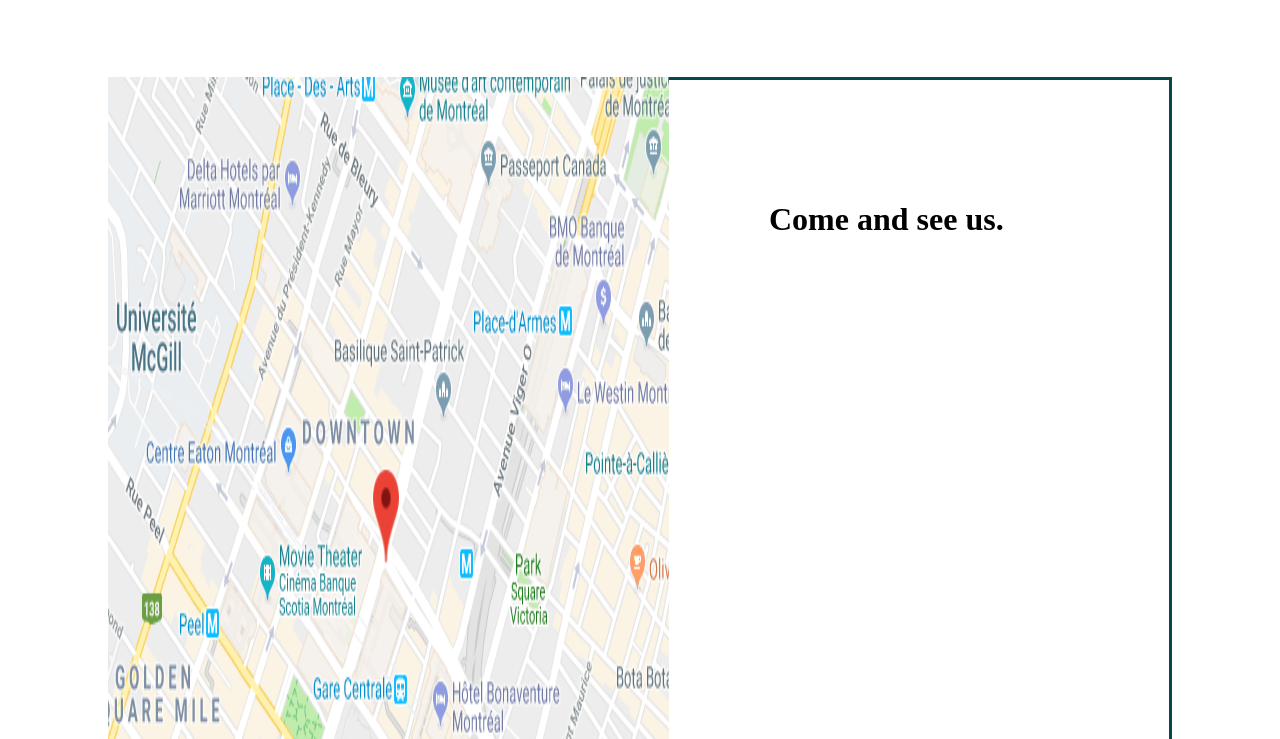
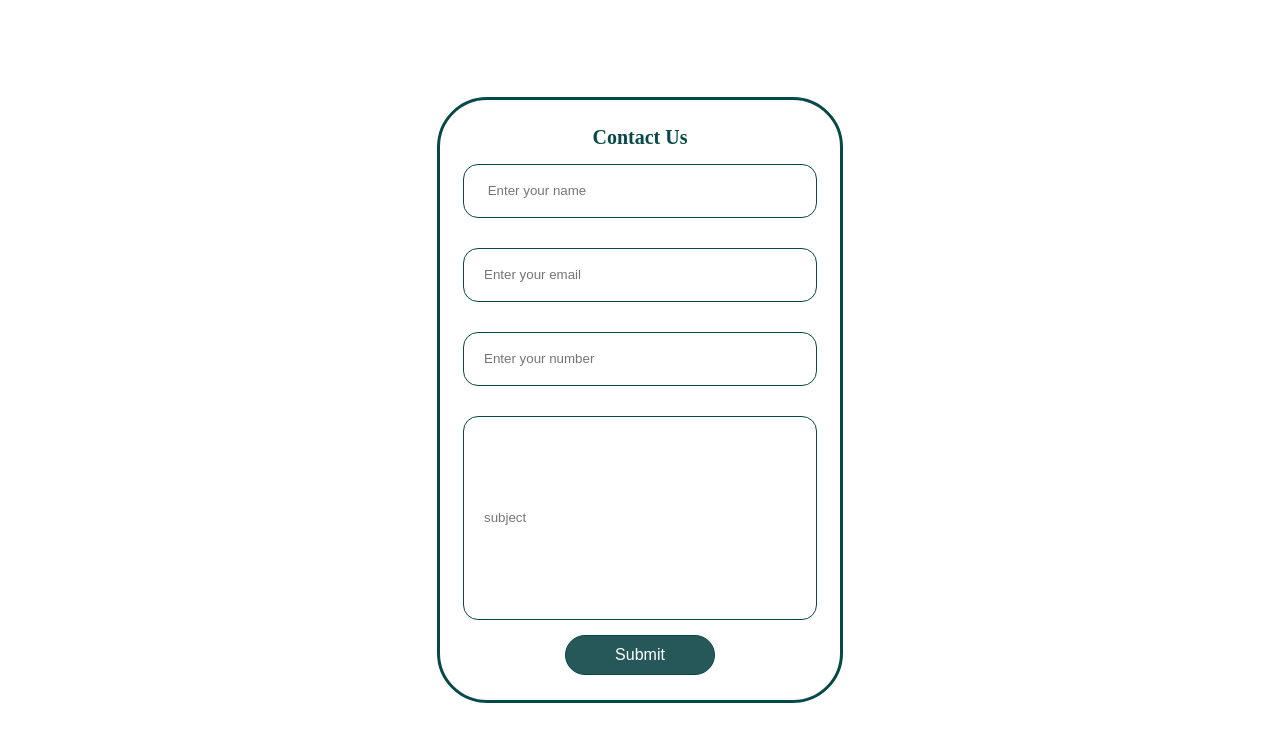
Before and after one commit to Aldrin1807/ProjektiEcommerce, a plain HTML site: page contact.html in a window 1280 px wide. Shown: the part 61-800 px from the top of the page. Drawn offline with Linux system fonts and the light colour scheme.

Commit message:
contactChange

```diff
--- a/contact.html
+++ b/contact.html
@@ -29,7 +29,7 @@
         </i>
        </div>
     </header>
-    <div id="AbUs">
+    <!-- <div id="AbUs">
         <img style="width: 1000px;" src="/images/location.webp">
         <div id="content">
         <h1>Come and see us.</h1>
@@ -39,6 +39,18 @@
         <a href="">012345678</a>
         <p>877 The Bronx, NY 14568, USA</p>
     </div>
+    </div> -->
+
+    <div class="contact">
+        <a class="con"> Contact Us</a>
+       <input type="text" placeholder=" Enter your name">
+       <input type="email" placeholder="Enter your email">
+       <input type="number" placeholder="Enter your number">
+       <input type="textarea" placeholder="subject">
+       <button class="lo" >Submit</button>
+
+
+
     </div>
     <footer>
         <ul class="listatF">
--- a/style.css
+++ b/style.css
@@ -74,7 +74,7 @@ a{
     border-radius: 20px;
     border: solid 0.5px #07484a;
     background-color: #07484a;
-    color: white;
+    color:white;
     cursor: pointer;
     font-size: medium;
 
@@ -232,3 +232,53 @@ background-position-y: 90%;
     margin-top: 30px;
     cursor: pointer;
 }
+.contact{
+    border: 1px solid;
+    height:600px;
+    width: 400px;
+    margin: 0 auto;
+    margin-top: 100px;
+    display:flex;
+    flex-direction: column;
+    align-items: center;
+    justify-content: center;
+    border:solid 3px #07484a;
+    border-radius: 50px;
+
+
+
+}
+.contact input{
+    width: 330px;
+    height: 50px;
+    border-radius: 15px;
+    border: solid 0.5px #07484a;
+    padding-left: 20px;
+    margin: 15px;
+}
+
+ .con{
+    font-size: 20px;
+    font-weight: bold;
+    color: #07484a;
+}
+
+
+
+input[type=textarea]{
+    height:200px ;
+
+}
+.lo{
+    height: 40px;
+    width: 150px;
+    border-radius: 20px;
+    color:white;
+
+    background-color: #26585a;
+    cursor: pointer;
+    border: solid 0.5px #07484a;
+    font-size: medium;
+
+
+}
```
